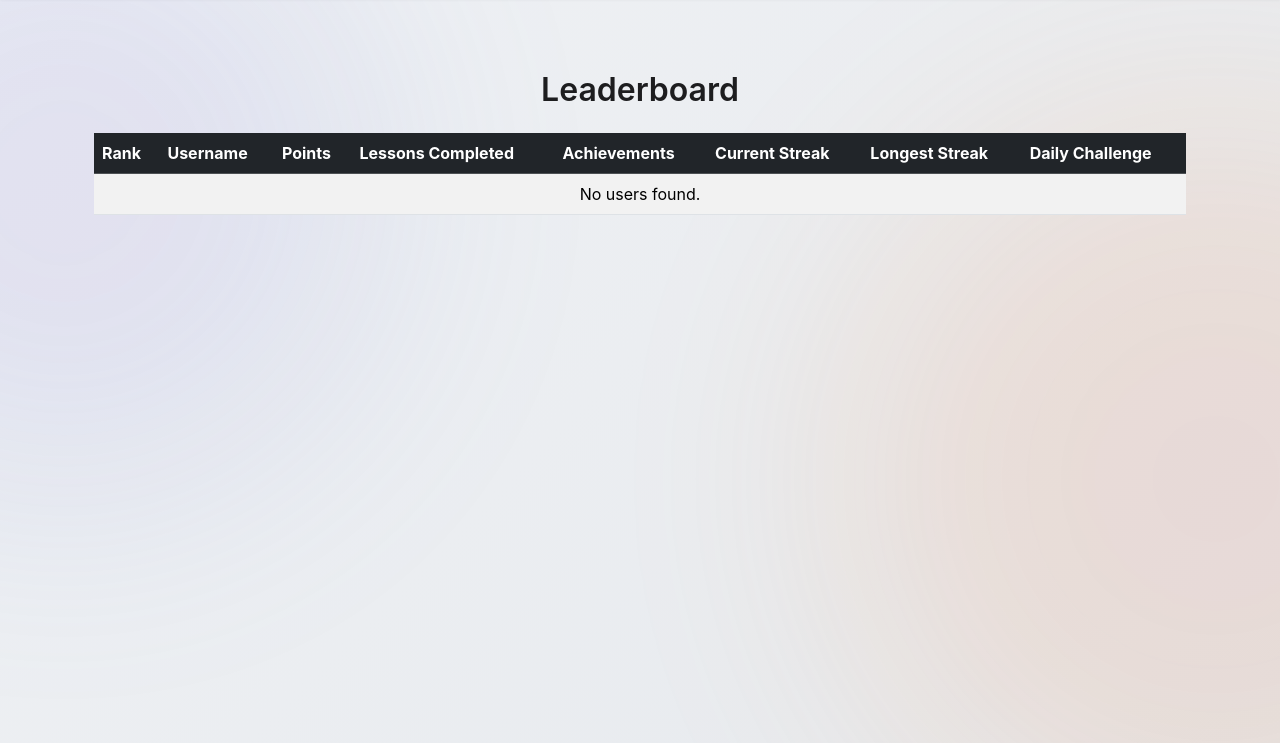
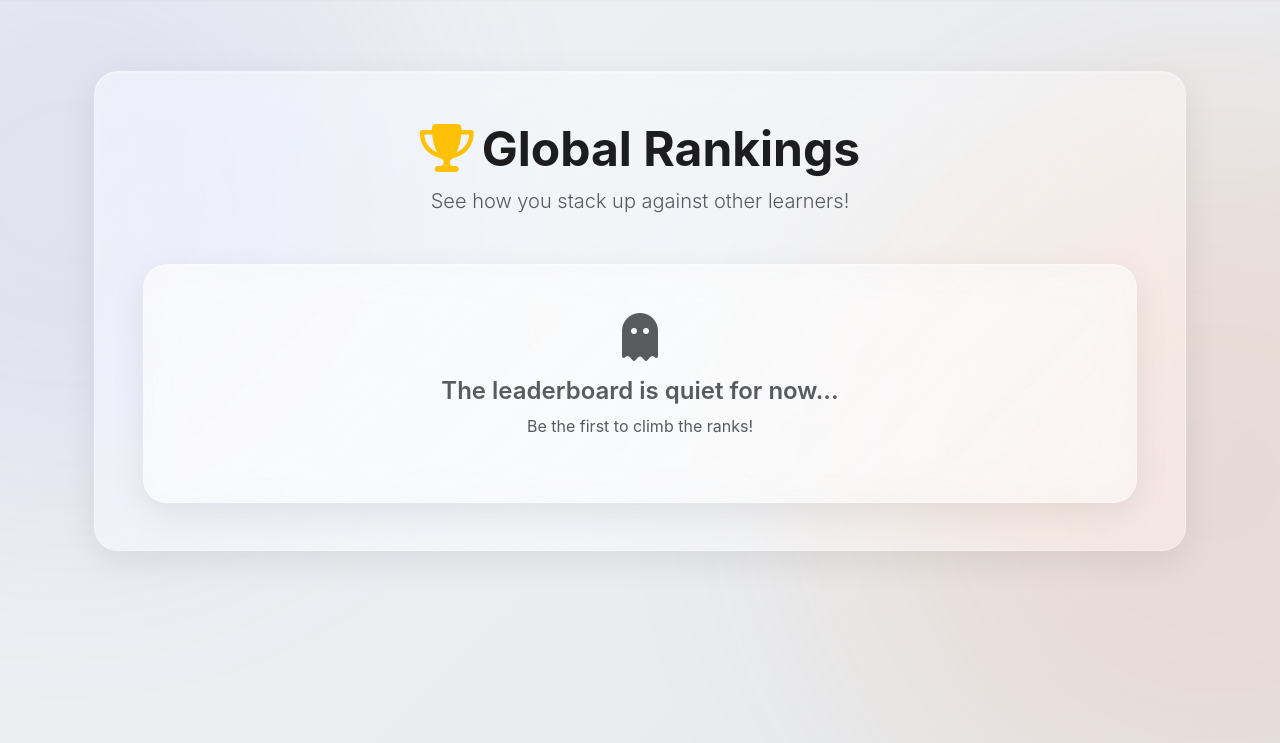
Before and after one commit to nellbert/odin-tracker, a Django app: template tracker/templates/tracker/leaderboard.html in a window 1280 px wide. Shown: the part 57-800 px from the top of the page. Run offline with Django 5.2, Linux system fonts and the light colour scheme; the template is opened without the code that fills it, so the values that code supplies are empty.

Commit message:
Feat: Enhance leaderboard UI/UX with visionOS theme and engagement features

```diff
--- a/tracker/templates/tracker/leaderboard.html
+++ b/tracker/templates/tracker/leaderboard.html
@@ -5,44 +5,126 @@
 
 {% block content %}
 <div class="container mt-5">
-    <h2 class="mb-4 text-center">Leaderboard</h2>
-    <div class="table-responsive">
-        <table class="table table-striped table-hover align-middle">
-            <thead class="table-dark">
-                <tr>
-                    <th scope="col">Rank</th>
-                    <th scope="col">Username</th>
-                    <th scope="col">Points</th>
-                    <th scope="col">Lessons Completed</th>
-                    <th scope="col">Achievements</th>
-                    <th scope="col">Current Streak</th>
-                    <th scope="col">Longest Streak</th>
-                    <th scope="col">Daily Challenge</th>
-                </tr>
-            </thead>
-            <tbody>
-                {% for user in leaderboard %}
-                <tr{% if user.username == request.user.username %} class="table-success"{% endif %}>
-                    <td>{{ forloop.counter }}</td>
-                    <td>{{ user.username }}</td>
-                    <td><span class="badge bg-primary fs-6">{{ user.total_points }}</span></td>
-                    <td>{{ user.lessons_completed }}</td>
-                    <td>{{ user.achievements_earned }}</td>
-                    <td>{{ user.current_streak }}</td>
-                    <td>{{ user.longest_streak }}</td>
-                    <td>
-                        {% if user.daily_challenge_completed %}
-                            <span class="badge bg-success">Completed</span>
-                        {% else %}
-                            <span class="badge bg-secondary">Incomplete</span>
-                        {% endif %}
-                    </td>
-                </tr>
-                {% empty %}
-                <tr><td colspan="8" class="text-center">No users found.</td></tr>
-                {% endfor %}
-            </tbody>
-        </table>
+    <div class="glass-card p-4 p-md-5">
+        <header class="text-center mb-5">
+            <h1 class="display-5 fw-bold"><i class="fas fa-trophy me-2 text-warning"></i>Global Rankings</h1>
+            <p class="lead text-muted">See how you stack up against other learners!</p>
+        </header>
+
+        <div class="leaderboard-list">
+            {% for entry in leaderboard %}
+                {% with forloop.counter as rank %}
+                <div class="leaderboard-entry glass-card mb-3 p-3 {% if entry.username == request.user.username %}current-user-highlight{% endif %}
+                            {% if rank == 1 %}rank-1{% elif rank == 2 %}rank-2{% elif rank == 3 %}rank-3{% endif %}">
+                    <div class="row align-items-center">
+                        <div class="col-auto text-center" style="min-width: 60px;">
+                            {% if rank == 1 %}
+                                <span class="rank-badge rank-gold"><i class="fas fa-crown"></i></span>
+                            {% elif rank == 2 %}
+                                <span class="rank-badge rank-silver"><i class="fas fa-medal"></i></span>
+                            {% elif rank == 3 %}
+                                <span class="rank-badge rank-bronze"><i class="fas fa-award"></i></span>
+                            {% else %}
+                                <span class="rank-number fs-4 fw-bold text-muted">{{ rank }}</span>
+                            {% endif %}
+                        </div>
+                        <div class="col">
+                            <h5 class="mb-1 username">{{ entry.username }}</h5>
+                            <div class="points-display mb-2">
+                                <span class="badge bg-primary rounded-pill fs-5 me-2">
+                                    <i class="fas fa-star me-1"></i>{{ entry.total_points }} Points
+                                </span>
+                            </div>
+                        </div>
+                        <div class="col-md-auto mt-3 mt-md-0">
+                            <div class="d-flex flex-wrap justify-content-md-end">
+                                <span class="stat-item me-3 mb-2" title="Lessons Completed">
+                                    <i class="fas fa-book-open text-info me-1"></i> {{ entry.lessons_completed }}
+                                </span>
+                                <span class="stat-item me-3 mb-2" title="Achievements Earned">
+                                    <i class="fas fa-medal text-warning me-1"></i> {{ entry.achievements_earned }}
+                                </span>
+                                <span class="stat-item me-3 mb-2" title="Current Streak">
+                                    <i class="fas fa-fire text-danger me-1"></i> {{ entry.current_streak }}
+                                </span>
+                                <span class="stat-item mb-2" title="Longest Streak">
+                                    <i class="fas fa-shield-alt text-success me-1"></i> {{ entry.longest_streak }}
+                                </span>
+                            </div>
+                             {% if entry.daily_challenge_completed %}
+                                <div class="text-md-end mt-1">
+                                     <span class="badge bg-success rounded-pill" title="Today's Daily Challenge Completed!"><i class="fas fa-check-circle me-1"></i>Daily Done</span>
+                                </div>
+                            {% endif %}
+                        </div>
+                    </div>
+                </div>
+                {% endwith %}
+            {% empty %}
+                <div class="text-center p-5 glass-card">
+                    <i class="fas fa-ghost fa-3x text-muted mb-3"></i>
+                    <h4 class="text-muted">The leaderboard is quiet for now...</h4>
+                    <p class="text-muted">Be the first to climb the ranks!</p>
+                </div>
+            {% endfor %}
+        </div>
     </div>
 </div>
+
+<style>
+    .leaderboard-entry {
+        transition: all 0.3s ease;
+        border-left: 5px solid transparent; /* For rank highlighting */
+    }
+    .leaderboard-entry:hover {
+        transform: translateY(-3px) scale(1.01);
+        box-shadow: var(--card-hover-shadow);
+    }
+    .current-user-highlight {
+        /* Use a subtle but distinct background or border from your theme */
+        background-color: rgba(var(--bs-primary-rgb), 0.05); /* Example: slightly tinted primary color */
+        border-left-color: var(--bs-primary); /* Example: primary color border */
+        box-shadow: 0 0 15px rgba(var(--bs-primary-rgb), 0.2);
+    }
+    .rank-badge {
+        font-size: 1.8rem;
+        padding: 0.5rem;
+        display: inline-block;
+    }
+    .rank-gold { color: #FFD700; }
+    .rank-silver { color: #C0C0C0; }
+    .rank-bronze { color: #CD7F32; }
+    .rank-number {
+         /* Style for ranks 4+ */
+    }
+    .username {
+        font-weight: 600;
+        color: var(--heading-color);
+    }
+    .points-display .badge {
+        /* Ensure this badge stands out a bit more if needed */
+    }
+    .stat-item {
+        font-size: 0.9rem;
+        color: var(--text-color);
+        background-color: rgba(0,0,0,0.03);
+        padding: 0.25rem 0.6rem;
+        border-radius: 12px; /* Consistent with btn/input rounding */
+    }
+    .stat-item i {
+        font-size: 0.8rem;
+    }
+
+    /* Specific styling for top ranks if desired beyond just icons */
+    .leaderboard-entry.rank-1 {
+        /* border-color: #FFD700; */
+        /* background: linear-gradient(135deg, rgba(255, 215, 0, 0.1) 0%, rgba(255, 215, 0, 0.05) 100%); */
+    }
+    .leaderboard-entry.rank-2 {
+        /* border-color: #C0C0C0; */
+    }
+    .leaderboard-entry.rank-3 {
+        /* border-color: #CD7F32; */
+    }
+</style>
 {% endblock %}
```
